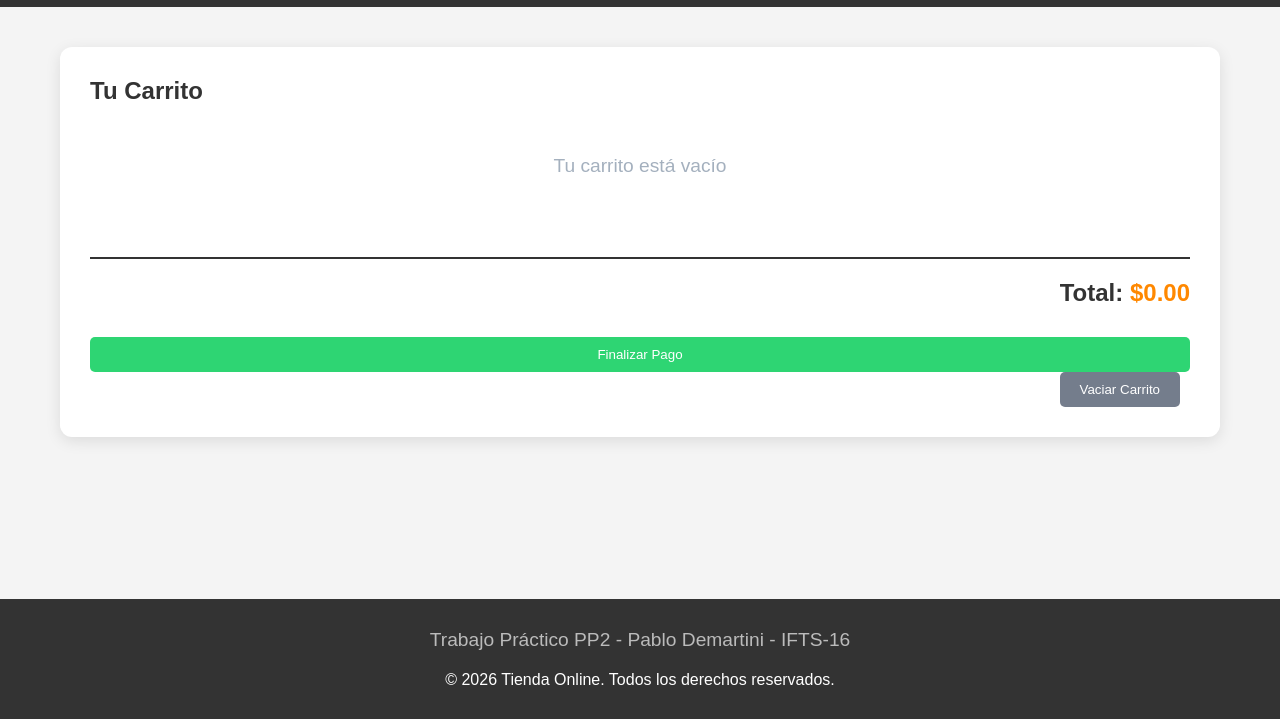
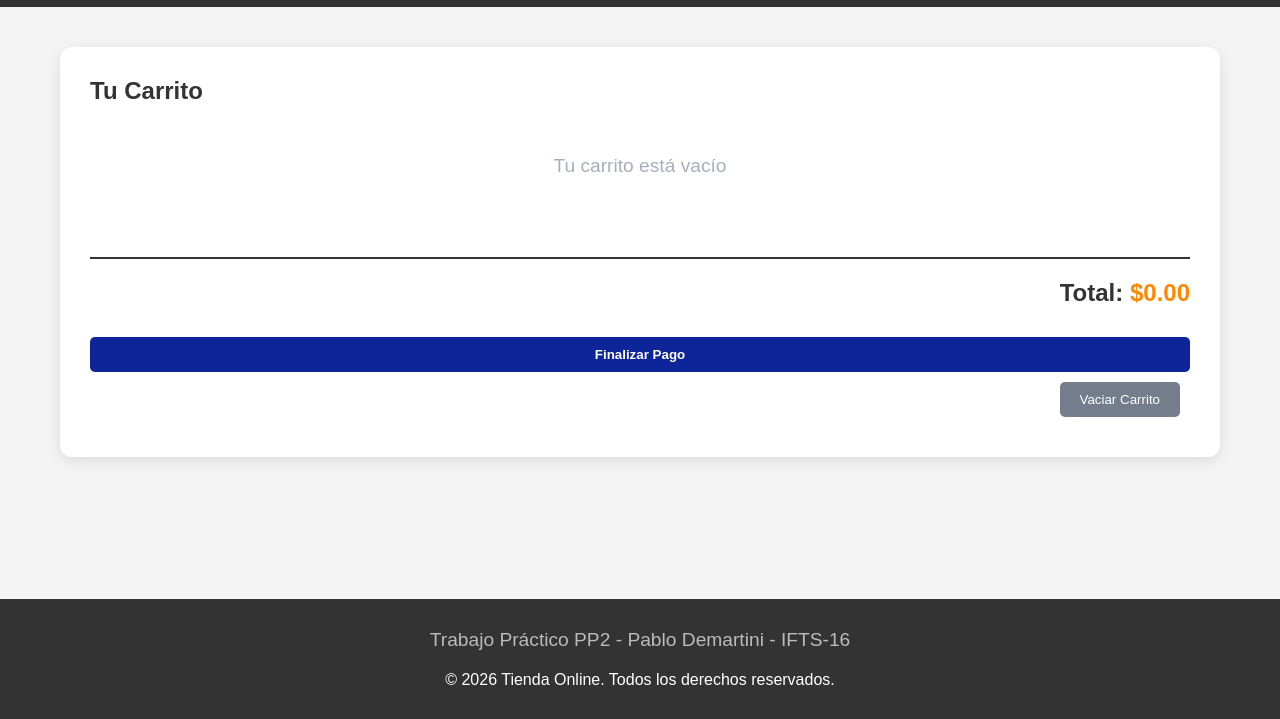
Before and after one commit to PabloHD2024/ecommerce_app_PP2, a website: page public/html/cart.html in a window 1280 px wide. In both pictures the pointer is over the button "Finalizar Pago". Shown: the part 81-800 px from the top of the page. Drawn offline with Linux system fonts and the light colour scheme.

Commit message:
cambios en el css del cart

```diff
--- a/public/css/styles.css
+++ b/public/css/styles.css
@@ -199,6 +199,11 @@ footer p span {
   margin-top: 10px;
 }
 
+.btn-buy:hover {
+    background: #0e259a;
+    font-weight: bold;
+}
+
 .quantity-selector {
   display: flex;
   align-items: center;
@@ -365,7 +370,7 @@ nav ul li a {
     padding: 10px 20px;
     border-radius: 5px;
     cursor: pointer;
-    margin-right: 10px;
+    margin: 10px;
 }
 
 .btn-empty:hover {
```
